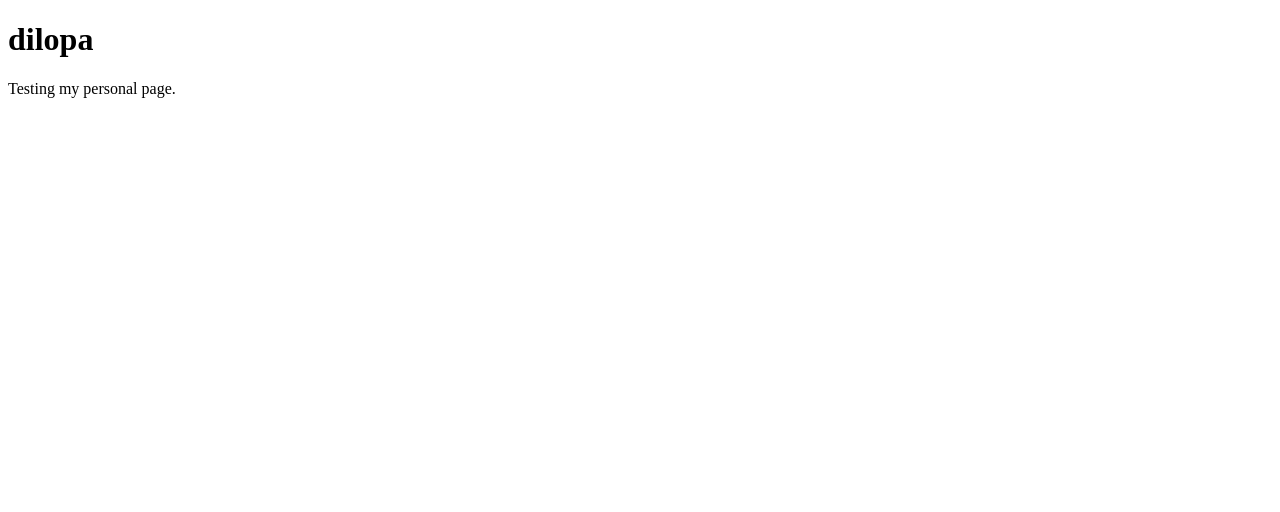
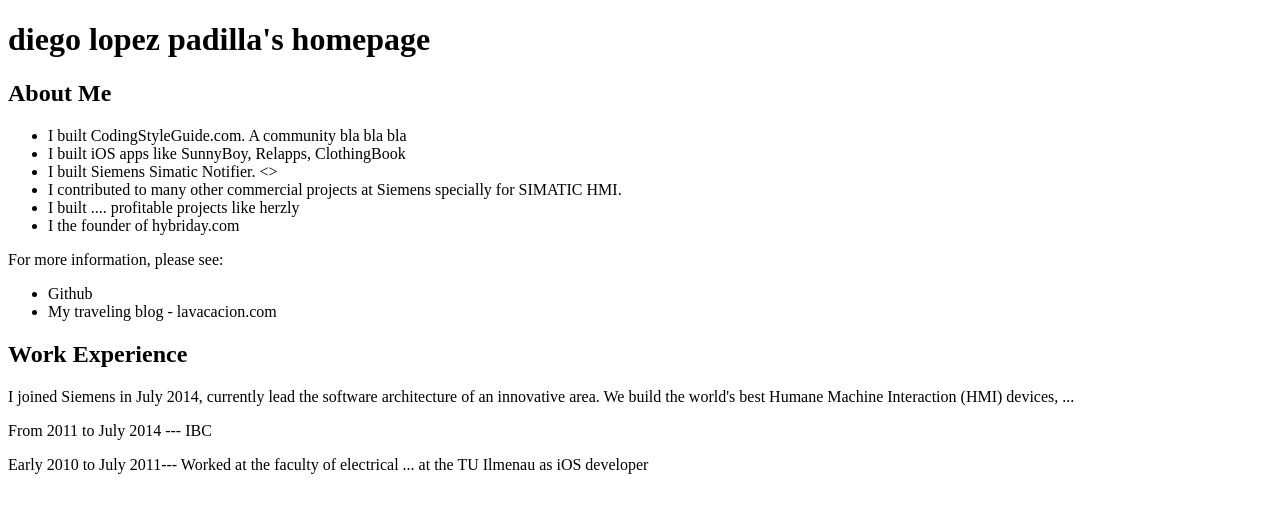
Before and after one commit to taranntell/dilopa, a plain HTML site: page index.html in a window 1280 px wide. Drawn offline with Linux system fonts and the light colour scheme.

Commit message:
Add resumee squeleton structure to index.html

```diff
--- a/index.html
+++ b/index.html
@@ -4,7 +4,31 @@
     <title>dilopa</title>
   </head>
   <body>
-    <h1>dilopa</h1>
-    <p>Testing my personal page.</p>
+    <h1>diego lopez padilla's homepage</h1>
+
+    <h2>About Me</h2>
+		<ul>
+			<li>I built CodingStyleGuide.com. A community bla bla bla</li>
+			<li>I built iOS apps like SunnyBoy, Relapps, ClothingBook</li>
+			<li>I built Siemens Simatic Notifier. <<Description here>></li>
+			<li>I contributed to many other commercial projects at Siemens specially for SIMATIC HMI.</li>
+			<li>I built .... profitable projects like herzly</li>
+			<li>I the founder of hybriday.com</li>
+		</ul>
+
+    <p>For more information, please see:</p>
+    <ul>
+			<li>Github</li>
+			<li>My traveling blog - lavacacion.com</li>
+    </ul>
+
+    <h2>Work Experience</h2>
+
+    <p>I joined Siemens in July 2014, currently lead the software architecture of an innovative area. We build the world's best Humane Machine Interaction (HMI) devices, ...<p>
+
+    <p>From 2011 to July 2014 --- IBC</p>
+
+    <p>Early 2010 to July 2011--- Worked at the faculty of electrical ... at the TU Ilmenau as iOS developer</p>
+
   </body>
 </html>
```
